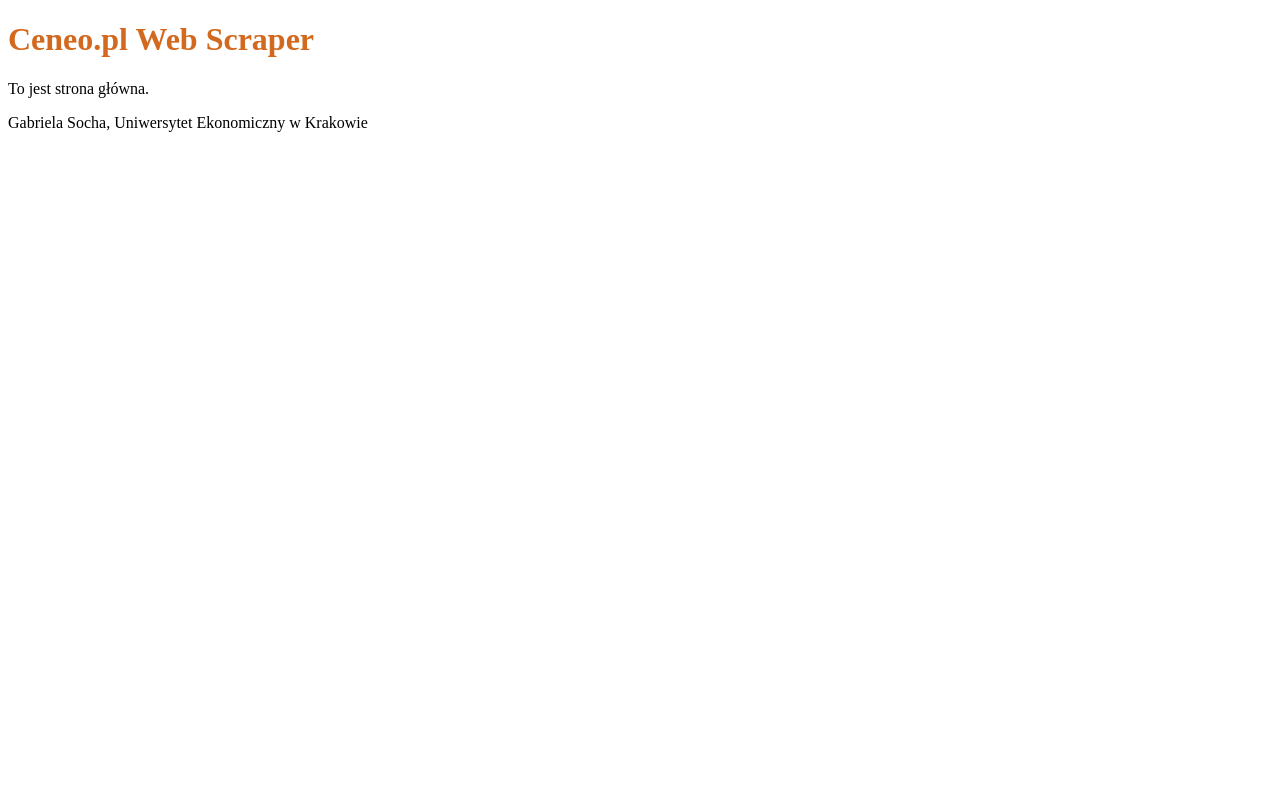
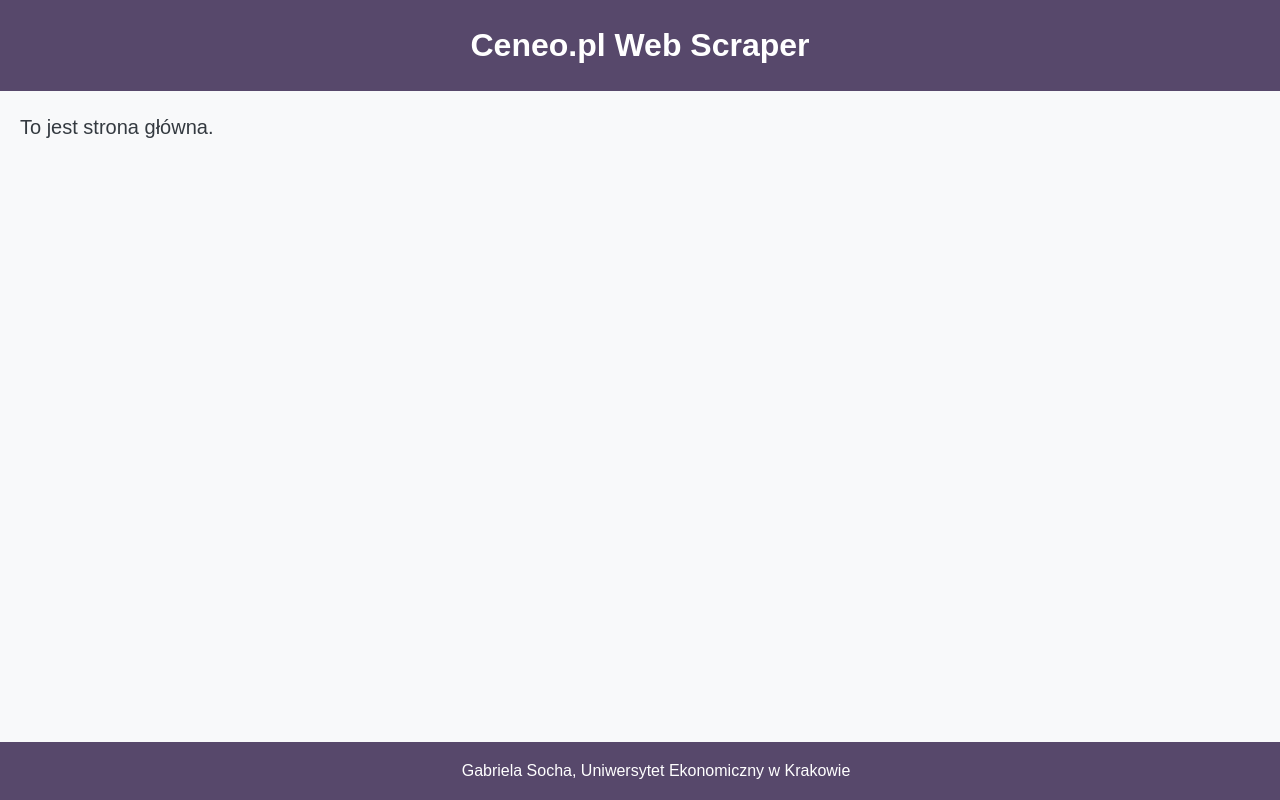
Before and after one commit to GabrielaSocha/CeneoWebScraperGS, a Flask app: page / in a window 1280 px wide. Run offline with Flask 3, Linux system fonts and the light colour scheme.

Commit message:
Homework 2024-05-12 GS

```diff
--- a/app/static/styles.css
+++ b/app/static/styles.css
@@ -1,3 +1,40 @@
-h1{
-    color: chocolate;
+body, h1, p {
+    margin: 0;
+    padding: 0;
 }
+
+body {
+    font-family: Arial, sans-serif;
+    line-height: 1.6;
+    background-color: #f8f9fa;
+    color: #343a40;
+}
+
+header {
+    background-color: #57486b;
+    color: #fff;
+    padding: 20px 0;
+    text-align: center;
+}
+
+header h1 {
+    font-size: 2em;
+    margin: 0;
+}
+
+section {
+    padding: 20px;
+}
+section p {
+    font-size: 20px;
+}
+footer {
+    background-color: #57486b;
+    color: #fff;
+    text-align: center;
+    padding: 1em;
+    position: fixed;
+    bottom: 0;
+    width: 100%;
+
+}
```
